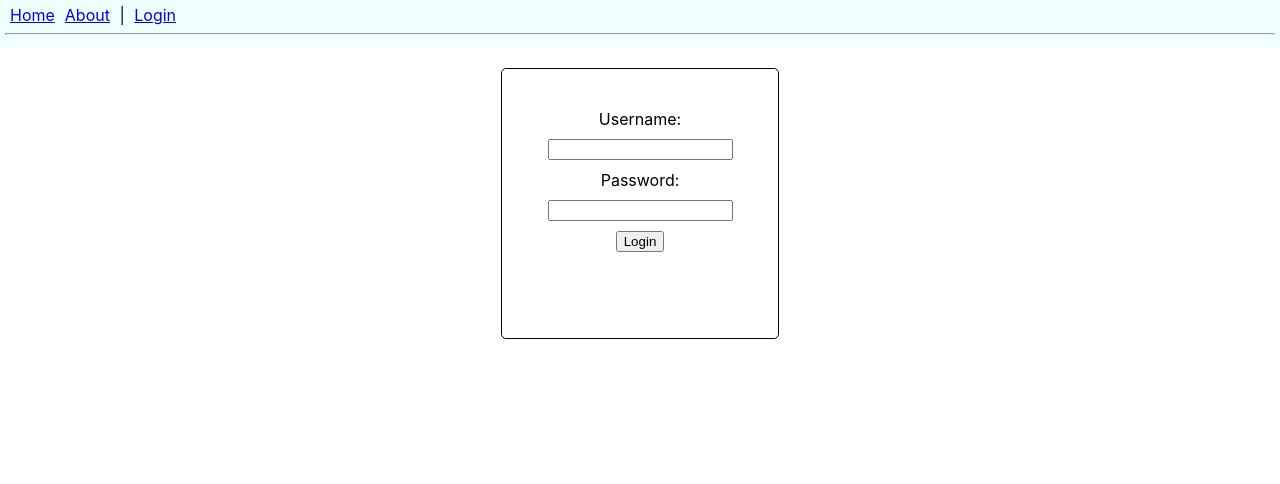
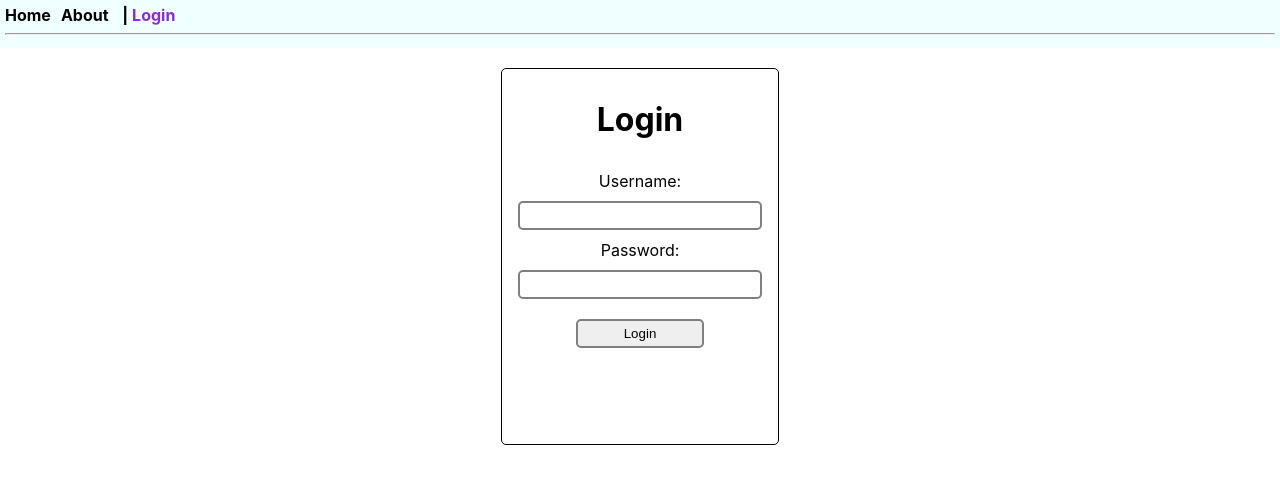
Before and after one commit to IlyaZolotukhin/exam, a React (Create React App) app: page /exam/login in a window 1280 px wide. Shown: the top 484 px of the page. Built offline with nearby package versions, Linux system fonts and the light colour scheme.

Commit message:
DropDown

```diff
--- a/src/AppLayout.tsx
+++ b/src/AppLayout.tsx
@@ -1,4 +1,4 @@
-import {Link, Route, Routes, useNavigate} from "react-router-dom";
+import {Link, Route, Routes, useLocation, useNavigate} from "react-router-dom";
 import {useState} from "react";
 import {Login, User} from "./Login";
 import {Home} from "./Home";
@@ -14,57 +14,173 @@ import styled from "styled-components";
 
 export const AppLayout = () => {
     const [user, setUser] = useState<User | null>(null);
+    const [isMenuOpen, setMenuOpen] = useState(false);
     const navigate = useNavigate();
+    const location = useLocation()
+    const currentPath = location.pathname
+
+    const toggleMenu = () => {
+        setMenuOpen(!isMenuOpen);
+    }
     const logOut = () => {
         setUser(null);
         googleLogout();
         navigate("/");
+        toggleMenu();
     }
 
     return (
         <>
+            {isMenuOpen && <Background onClick={toggleMenu}/>}
+            <aside>
                 <Nav>
-                <Link to="/" style={{padding: 5}}>
+                    <BurgerIcon onClick={toggleMenu}>
+                        &#9776;
+                    </BurgerIcon>
+                    {isMenuOpen ? <DropdownMenu>
+                            <StyledLink onClick={toggleMenu}
+                                        style={currentPath === "/" ? {color: 'blueviolet'} : {color: 'black'}} to="/">
                                 Home
-                </Link>
-                <Link to="/about" style={{padding: 5}}>
+                            </StyledLink>
+                            <StyledLink onClick={toggleMenu}
+                                        style={currentPath === "/about" ? {color: 'blueviolet'} : {color: 'black'}}
+                                        to="/about">
                                 About
-                </Link>
+                            </StyledLink>
+
+                            {user &&
+                                <StyledLink onClick={toggleMenu}
+                                            style={currentPath === "/posts" ? {color: 'blueviolet'} : {color: 'black'}}
+                                            to="/posts">
+                                    Posts
+                                </StyledLink>}
+                            {user && <StyledLink onClick={toggleMenu}
+                                                 style={currentPath === "/profile" ? {color: 'blueviolet'} : {color: 'black'}}
+                                                 to="/profile">
+                                Profile
+                            </StyledLink>}
+                            {!user &&
+                                <StyledLink onClick={toggleMenu}
+                                            style={currentPath === "/login" ? {color: 'blueviolet'} : {color: 'black'}}
+                                            to="/login">
+                                    Login
+                                </StyledLink>}
+                            {user && <SpanNav onClick={logOut}>
+                                Logout
+                            </SpanNav>}
+                        </DropdownMenu> :
+                        <Menu>
+                            <StyledLink style={currentPath === "/" ? {color: 'blueviolet'} : {color: 'black'}}
+                                              to="/">
+                            Home
+                        </StyledLink>
+                            <StyledLink style={currentPath === "/about" ? {color: 'blueviolet'} : {color: 'black'}}
+                                        to="/about">
+                                About
+                            </StyledLink>
                             <span> | </span>
-                {user && <Link to="/posts" style={{padding: 5}}>
+                            {user &&
+                                <StyledLink style={currentPath === "/posts" ? {color: 'blueviolet'} : {color: 'black'}}
+                                            to="/posts">
                                     Posts
-                </Link>}
-                {user && <Link to="/profile" style={{padding: 5}}>
+                                </StyledLink>}
+                            {user && <StyledLink
+                                style={currentPath === "/profile" ? {color: 'blueviolet'} : {color: 'black'}}
+                                to="/profile">
                                 Profile
-                </Link>}
-                {!user && <Link to="/login" style={{padding: 5}}>
+                            </StyledLink>}
+                            {!user &&
+                                <StyledLink style={currentPath === "/login" ? {color: 'blueviolet'} : {color: 'black'}}
+                                            to="/login">
                                     Login
-                </Link>}
-                {user && <span onClick={logOut} style={{padding: 5, cursor: 'pointer'}}>
+                                </StyledLink>}
+                            {user && <SpanNav onClick={logOut}>
                                 Logout
-        </span>}
+                            </SpanNav>}</Menu>}
+
                     <hr/>
                 </Nav>
+            </aside>
             <Routes>
-                <Route path="/" element={<Home />}/>
-                <Route path="/photo/:id" element={<Card />} />
-                <Route path="/posts" element={<Posts />}>
-                    <Route index element={<PostLists user={user} />} />
-                    <Route path=":slug" element={<Post />} />
+                <Route path="/" element={<Home/>}/>
+                <Route path="/photo/:id" element={<Card/>}/>
+                <Route path="/posts" element={<Posts/>}>
+                    <Route index element={<PostLists user={user}/>}/>
+                    <Route path=":slug" element={<Post/>}/>
                 </Route>
-                <Route path="/about" element={<About />} />
-                <Route path="/login" element={<Login onLogin={setUser} />} />
-                <Route path="/profile" element={<Profile user={user} />} />
-                <Route path="*" element={<NoMatch />} />
+                <Route path="/about" element={<About/>}/>
+                <Route path="/login" element={<Login onLogin={setUser}/>}/>
+                <Route path="/profile" element={<Profile user={user}/>}/>
+                <Route path="*" element={<NoMatch/>}/>
             </Routes>
         </>
     );
 }
 
 const Nav = styled.nav`
+    font-weight: bold;
     margin-bottom: 20px;
     padding: 5px;
     position: sticky;
     top: 0;
-    background-color: azure`
+    background-color: azure;
+    @media screen and (width <= 600px) {
+        display: flex;
+        flex-direction: column;
+        justify-content: space-between;
+        align-items: flex-start;
+    }`
 ;
+const SpanNav = styled.span`
+    cursor: pointer`
+;
+const BurgerIcon = styled.div`
+    display: none;
+    @media screen and (width <= 600px) {
+        display: flex;
+        margin-left: 10px;
+        cursor: pointer;
+    }`
+;
+
+const Background = styled.div`
+
+    @media screen and (width <= 600px) {
+        position: fixed;
+        top: 0;
+        right: 0;
+        bottom: 0;
+        left: 0;
+        backdrop-filter: blur(2px);
+    }`
+;
+
+const DropdownMenu = styled.div`
+
+    @media screen and (width <= 600px) {
+        width: 50%;
+        display: flex;
+        position: absolute;
+        background-color: cornflowerblue;
+        opacity: 0.9;
+        flex-direction: column;
+        margin-top: 20px;
+        padding: 10px 0 30px 10px;
+        gap: 20px;
+        border: 1px solid blue;
+        border-radius: 5px;
+    }`
+;
+
+const Menu = styled.div`
+
+    @media screen and (width <= 600px) {
+        display: none;
+    }`
+;
+
+export const StyledLink = styled(Link)`
+    padding-right: 10px;
+    text-decoration: none;
+    color: inherit;`
+;
--- a/src/Home.tsx
+++ b/src/Home.tsx
@@ -2,6 +2,7 @@ import React, {useEffect, useState} from "react";
 import {Link, URLSearchParamsInit, useSearchParams} from "react-router-dom";
 import axios from "axios";
 import styled from "styled-components";
+import {StyledLink} from "./AppLayout";
 
 
 type Photo = {
@@ -100,6 +101,7 @@ export const Home = () => {
         <Container>
             <H1>Home</H1>
             <Input type="text" value={searchText} onChange={handleSearchTextChange} placeholder="Search by title"/>
+
             {loading ? <div>Loading...</div>
                 : (
                     <table>
@@ -125,7 +127,7 @@ export const Home = () => {
                         </tbody>
                     </table>
                 )}
-
+            {/*<div>{searchText && 'please enter correct text'}</div>*/}
             <Pagination>
                 <Button disabled={page === 1} onClick={handlePrevPage}>Back</Button>
                 {page}
@@ -184,11 +186,7 @@ const TR = styled.tr`
         text-align: center;
     }`
 ;
-const StyledLink = styled(Link)`
-    padding-right: 10px;
-    text-decoration: none;
-    color: inherit;`
-;
+
 const Img = styled.img`
     width: 100px`
 ;
@@ -197,6 +195,9 @@ const Pagination = styled.div`
     margin: auto;
     padding: 40px;
     @media screen and (width <= 1024px) {
+        display: flex;
+        justify-content: center;
+        align-items: center;
         width: 100%;
         padding: 0;
         margin: 0;
--- a/src/Login.tsx
+++ b/src/Login.tsx
@@ -43,16 +43,16 @@ export const Login = ({onLogin}: { onLogin: (user: User) => void }) => {
 
     return (
         <Container>
-            <br/>
+            <h1>Login</h1>
             <span>Username:</span>
-            <input
+            <LoginInput
                 type="text"
                 onChange={(e) => setData({...data, username: e.target.value})}/>
             <span>Password:</span>
-            <input
+            <LoginInput
                 type="password"
                 onChange={(e) => setData({...data, password: e.target.value})}/>
-            <button onClick={handleLogin}>Login</button>
+            <LoginButton onClick={handleLogin}>Login</LoginButton>
             <GoogleBtn>
                 <GoogleLogin
                     ux_mode={'popup'}
@@ -87,12 +87,25 @@ const Container = styled.div`
     gap: 10px;
     border: 1px solid black;
     border-radius: 5px;
-    @media screen and (width <= 1024px){
+    @media screen and (width <= 1024px) {
         width: 80%;
     }`
 ;
 const GoogleBtn = styled.div`
-    padding: 10px;
-    height: 46px;
-`
+            padding: 10px;
+            height: 46px;
+    `
 ;
+const LoginInput = styled.input`
+    width: 90%;
+    padding: 5px;
+    border: 2px solid gray;
+    border-radius: 5px;`
+;
+const LoginButton = styled.button`
+    width: 50%;
+    margin: 10px;
+    padding: 5px;
+    border: 2px solid gray;
+    border-radius: 5px;`
+;
```
Lines whose indentation alone changed are shown as unchanged.
